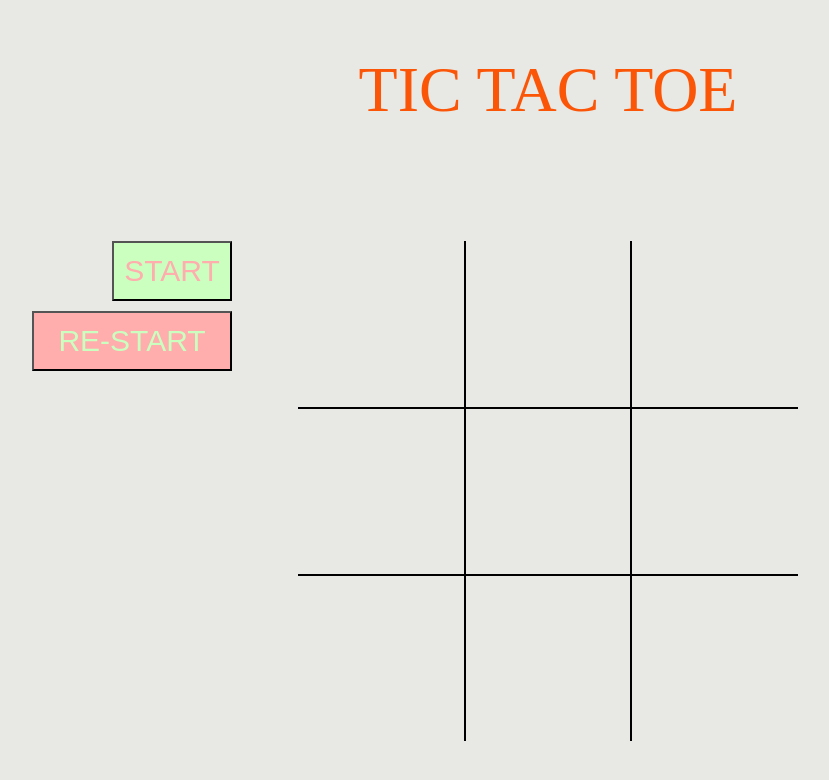
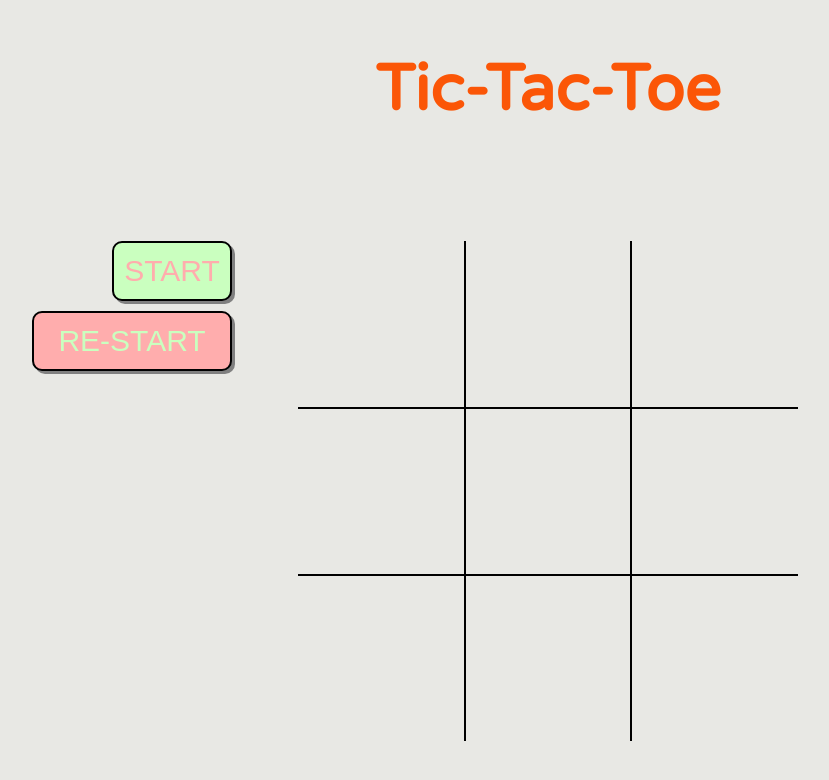
Before and after one commit to blehnk/tic-tac-toe, a plain HTML site: page index.html in a window 1280 px wide. Shown: the whole page, without its empty margins (92-921 px from the left). Drawn offline with Linux system fonts and the light colour scheme.

Commit message:
Style buttons, and change font

```diff
--- a/index.html
+++ b/index.html
@@ -6,11 +6,14 @@
     <title>Tic Tac Toe</title>
     <link rel="stylesheet" href="style.css">
     <script src="script.js" defer></script>
+    <link rel="preconnect" href="https://fonts.googleapis.com">
+    <link rel="preconnect" href="https://fonts.gstatic.com" crossorigin>
+    <link href="https://fonts.googleapis.com/css2?family=Varela+Round&display=swap" rel="stylesheet">
 </head>
 <body>
     <div class="container">
         <div class="header">
-            <span class="title">TIC TAC TOE</span>
+            <span class="title">Tic-Tac-Toe</span>
             <div class="pTurn"></div>
         </div>
 
--- a/style.css
+++ b/style.css
@@ -3,17 +3,18 @@
     margin: 0;
     padding: 0;
     --bg-clr: #e8e8e4;
-    --bg2-clr: blue;
     --hd-clr: #fb5607;
     --hd2-clr: #ff006e;
 
     --fo-size: 2rem;
+    --fo-fam: 'Varela Round', sans-serif;
 
 }
 
 body{
     height: 100vh;
     background-color: var(--bg-clr);
+    font-family: var(--fo-fam);
 }
 
 div.container{
@@ -59,12 +60,14 @@ div.pName span:last-child{
     justify-self: center;
     align-self: center;
     color: var(--hd-clr);
+    font-weight: 700;
 }
 
 .pTurn{
     font-size: var(--fo-size);
     color: var(--hd2-clr);
     padding: 5px;
+    font-weight: 600;
 }
 
 div.flexContainer{
@@ -91,6 +94,9 @@ div.btn {
     font-size: 30px;
     background-color: #caffbf;
     color: #ffadad;
+    border: 2px solid black;
+    box-shadow: 3px 3px grey;
+    border-radius: 10px;
 }
 
 .reStart{
@@ -99,6 +105,17 @@ div.btn {
     font-size: 30px;
     background-color: #ffadad;
     color: #caffbf;
+    border: 2px solid black;
+    box-shadow: 3px 3px grey;
+    border-radius: 10px;
+}
+
+.startBtn:active, .reStart:active {
+    box-shadow: inset 3px 3px grey;
+}
+
+.startBtn:hover, .reStart:hover {
+    opacity: 0.7;
 }
 
 
```
